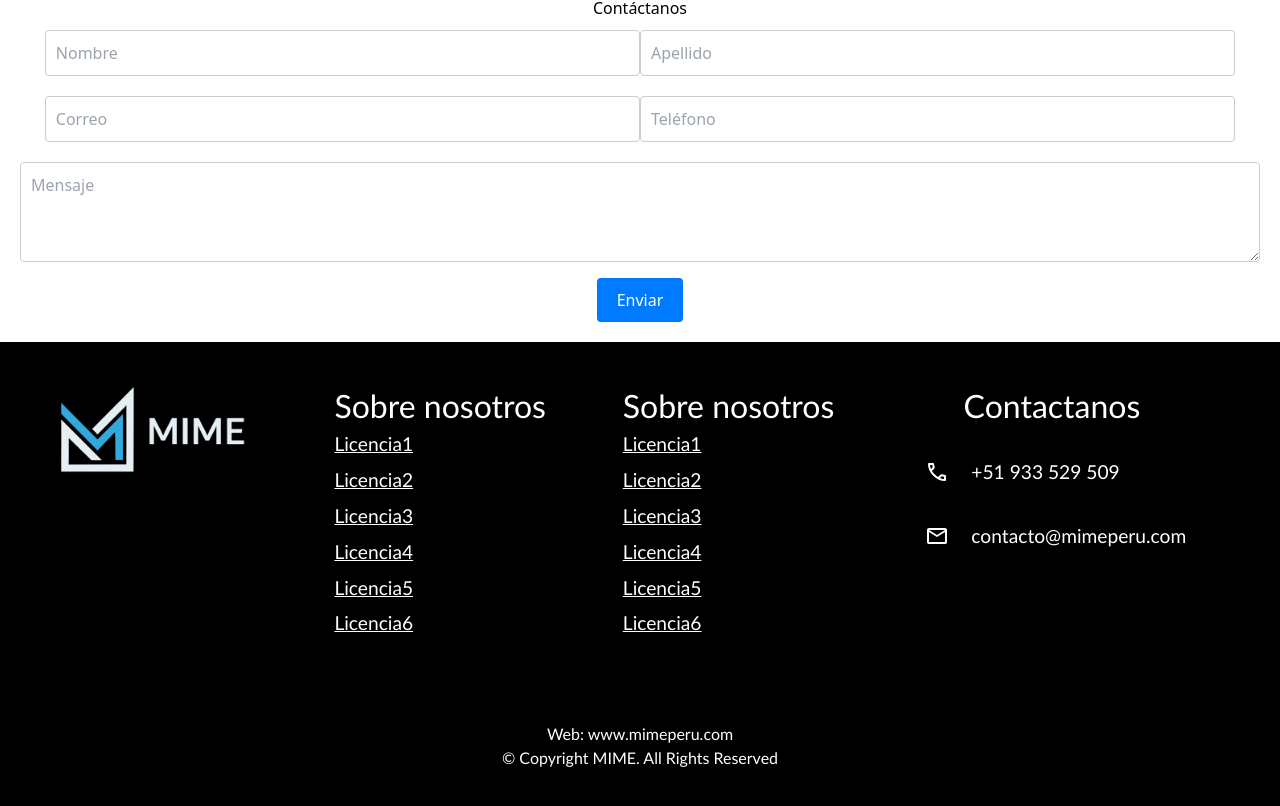
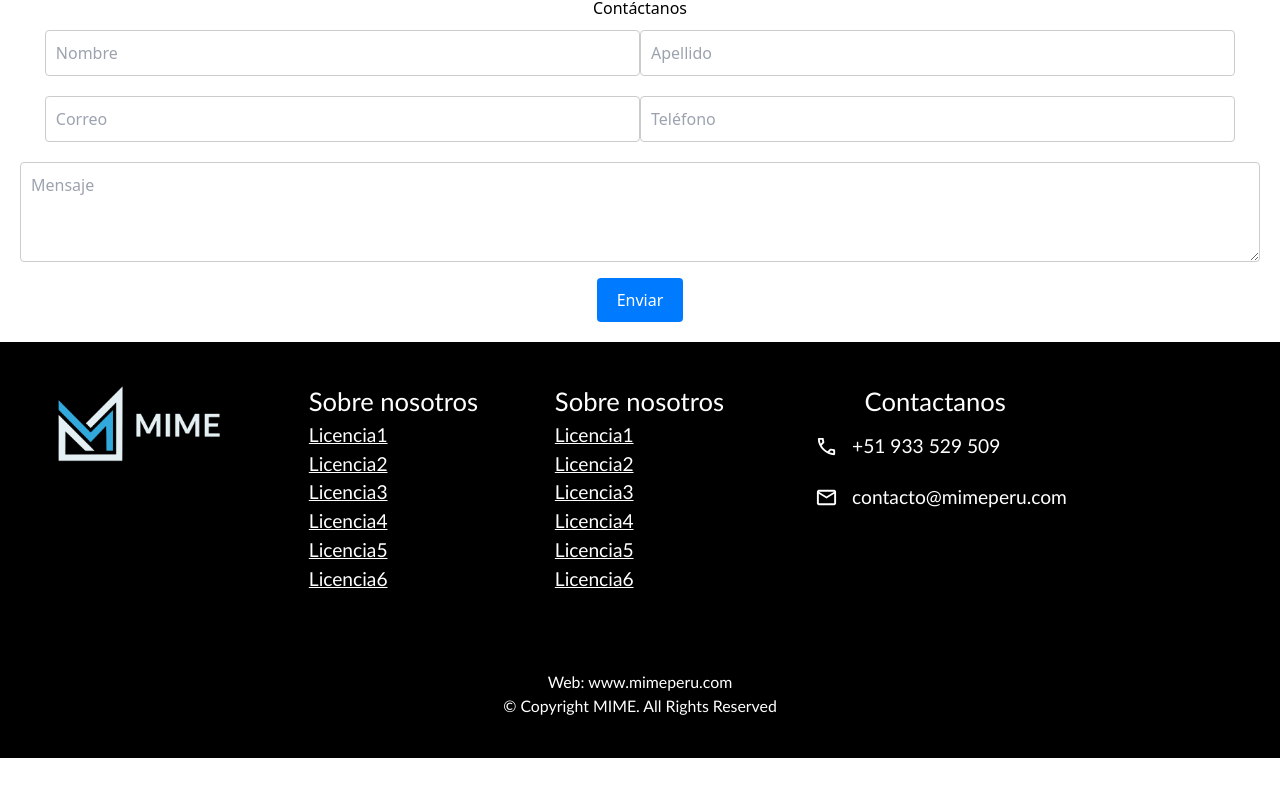
Before and after one commit to 25-eduardlab/Sitioweb_Mime, a React (Vite) app: page / in a window 1280 px wide. Shown: the part 4699-5505 px from the top of the page. After the commit the page ends 5457 px from the top, so only its background shows below. Built offline with nearby package versions, Linux system fonts and the light colour scheme.

Commit message:
modificacion de tamaño pie pagina

```diff
--- a/src/styles/footer.css
+++ b/src/styles/footer.css
@@ -5,87 +5,62 @@
         display: flex;
         flex-direction: column;
         font-family: calibri;
-        width: 100%;
     }
     .logo img{
         width: 12rem;
     }
-    .licencias h2{
-        font-size: 7vw;
+    .licencias h2, .contactos h3{
+        font-size: min(7vw,40px);
         margin: 1rem;
-    }
-    .licencias{
-        margin-top: 10px;
     }
     .enlaces{
         columns: 2;
     }
     .enlaces p{
         margin-bottom: 5px;
-        font-size: 4vw;
+        font-size: min(4vw,20px);
         text-decoration-line: underline;
         font-weight: 100;
     }
-    .contactos{
-        margin-top: 2rem;
-        padding: 2rem;
-    }
-    .contactos h3{
-        font-size: 7vw;
-    }
     .logo1{
         margin-top: 1.9rem;
-        font-size: 4vw;
-        width: 55vw;
-        height: 14vw;
+        font-size: min(4vw,20px);
+        width: min(45vw,220px);
+        height: min(10vw,50px);
         border-radius: 40px;
         display: flex;
         align-items: center;
-        padding-left: 2%;
     }
-      .logo1 .icon {
-        width: 10vw;
-        height: 10vw;
+    .logo2{
+        font-size: min(4vw,20px);
+        width: min(56vw,280px);
+        height: min(10vw,50px);
+        border-radius: 40px;
+        display: flex;
+        align-items: center;
+    }
+    .logo1 .icon, .logo2 .icon {
+        width: min(10vw,50px);
+        height: min(10vw,50px);
         border-radius: 50%;
         display: flex;
         align-items: center;
         justify-content: center;
     }
     .icon img{
-        width: 5vw;
+        width: min(5vw,25px);
     }
-    .logo1 span{
-        margin-left: 9px;
-        font-weight: 100;
-    }
-    .logo2{
-        font-size: 4vw;
-        width: 70vw;
-        height: 14vw;
-        border-radius: 40px;
-        display: flex;
-        align-items: center;
-        padding-left: 2%;
-    }
-      .logo2 .icon {
-        width: 10vw;
-        height: 10vw;
-        border-radius: 50%;
-        display: flex;
-        align-items: center;
-        justify-content: center;
-    }
-    .logo2 span{
+    .logo1 span, .logo2 span{
         margin-left: 9px;
         font-weight: 100;
     }
     .copy{
         text-align: center;
         margin-top: 4rem;
-        font-size: 3vw;
+        font-size: min(3vw,15px);
     }
 }
-@media only screen and (min-width: 769px) and (max-width: 1024px) {
+@media only screen and (min-width: 769px) and (max-width: 1023px) {
     .pageFooter{
         text-align: center;
         gap: 6vw;
@@ -96,8 +71,9 @@
     .logo img{
         width: 25vw;
     }
-    .licencias h2{
+    .licencias h2, .contactos h3{
         font-size: 3vw;
+        text-align: left;
     }
     .enlaces p{
         font-size: 2.5vw;
@@ -107,14 +83,12 @@
     .copy{
         width: 100%;
     }
-    .contactos h3{
-        font-size: 4vw;
-        text-align: left;
-        margin-left: 3%;
-    }
     .logotipos{
         display: flex;
         gap: 4vw;
+    }
+    .icon img{
+        width: 3vw;
     }
     .logo1{
         margin-top: 1.9rem;
@@ -126,18 +100,6 @@
         align-items: center;
         padding-left: 2%;
     }
-      .logo1 .icon {
-        width: 5vw;
-        height: 5vw;
-        border-radius: 50%;
-        display: flex;
-        align-items: center;
-        justify-content: center;
-    }
-    .logo1 span{
-        margin-left: 9px;
-        font-weight: 100;
-    }
     .logo2{
         margin-top: 1.9rem;
         font-size: 2.3vw;
@@ -148,7 +110,7 @@
         align-items: center;
         padding-left: 2%;
     }
-      .logo2 .icon {
+    .logo1 .icon, .logo2 .icon {
         width: 5vw;
         height: 5vw;
         border-radius: 50%;
@@ -156,12 +118,13 @@
         align-items: center;
         justify-content: center;
     }
-    .logo2 span{
+    .logo1 span, .logo2 span{
         margin-left: 9px;
         font-weight: 100;
     }
+
 }
-@media only screen and (min-width: 1024px){
+@media only screen and (min-width: 1023px){
     .pageFooter{
         display: flex;
         flex-wrap: wrap;
@@ -169,63 +132,48 @@
         font-family: calibri;
     }
     .logo img{
-        width: 17vw;
+        width: 15vw;
     }
-    .licencias h2{
-        font-size: 2.5vw;
+    .licencias h2, .contactos h3{
+        font-size: min(2vw,40px);
     }
     .enlaces p{
-        font-size: 1.5vw;
-        margin-bottom: 7px;
+        font-size: min(1.5vw,30px);
         text-decoration: underline 1px;
         text-align:left;
     }
     .copy{
         width: 100%;
-    }
-    .contactos h3{
-        font-size: 2.5vw;
+        font-size: min(1.24vw,30px);
     }
     .logo1{
-        margin-top: 1rem;
-        font-size: 1.5vw;
-        width: 17vw;
-        height: 4vw;
+        font-size: min(1.5vw,30px);
+        width: min(16vw,350px);
+        height: min(4vw,80px);
         border-radius: 40px;
         display: flex;
         align-items: center;
     }
-    .logo1 .icon {
-        width: 4vw;
-        height: 4vw;
+    .logo2{
+        font-size: min(1.5vw,30px);
+        width: min(21vw,400px);
+        height: min(4vw,80px);
+        border-radius: 40px;
+        display: flex;
+        align-items: center;
+    }
+    .logo1 span, .logo2 span{
+        font-weight: 100;
+    }
+    .logo1 .icon, .logo2 .icon {
+        width: min(4vw,60px);
+        height: min(4vw,60px);
         border-radius: 50%;
         display: flex;
         align-items: center;
         justify-content: center;
     }
-    .logo1 span{
-        margin-left: 9px;
-        font-weight: 100;
-    }
-    .logo2{
-        margin-top: 1vw;
-        font-size: 1.5vw;
-        width: 22vw;
-        height: 4vw;
-        border-radius: 40px;
-        display: flex;
-        align-items: center;
-    }
-    .logo2 .icon {
-        width: 4vw;
-        height: 4vw;
-        border-radius: 50%;
-        display: flex;
-        align-items: center;
-        justify-content: center;
-    }
-    .logo2 span{
-        margin-left: 9px;
-        font-weight: 100;
+    .icon img{
+        width: min(1.8vw,30px);
     }
 }
```
